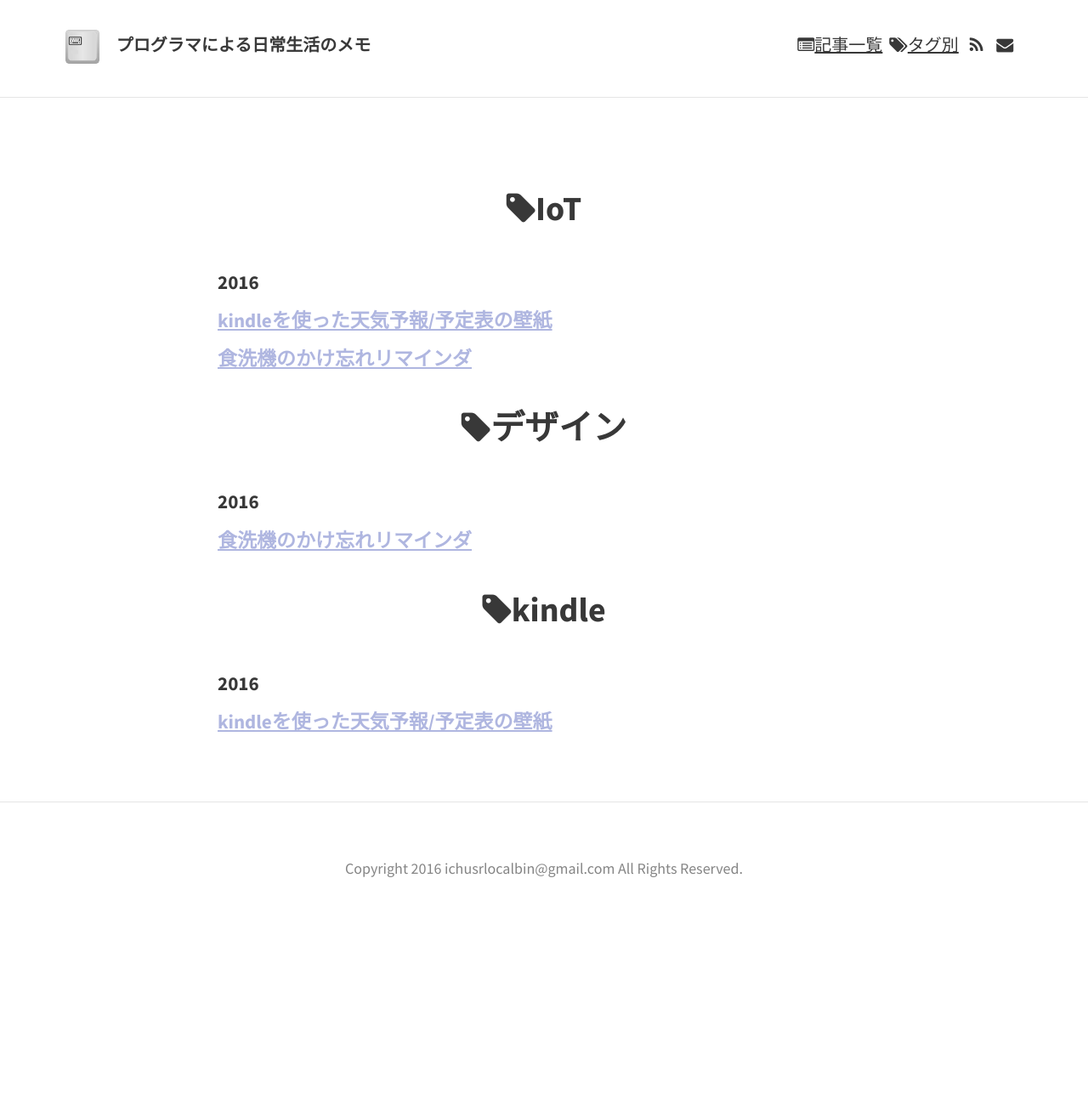
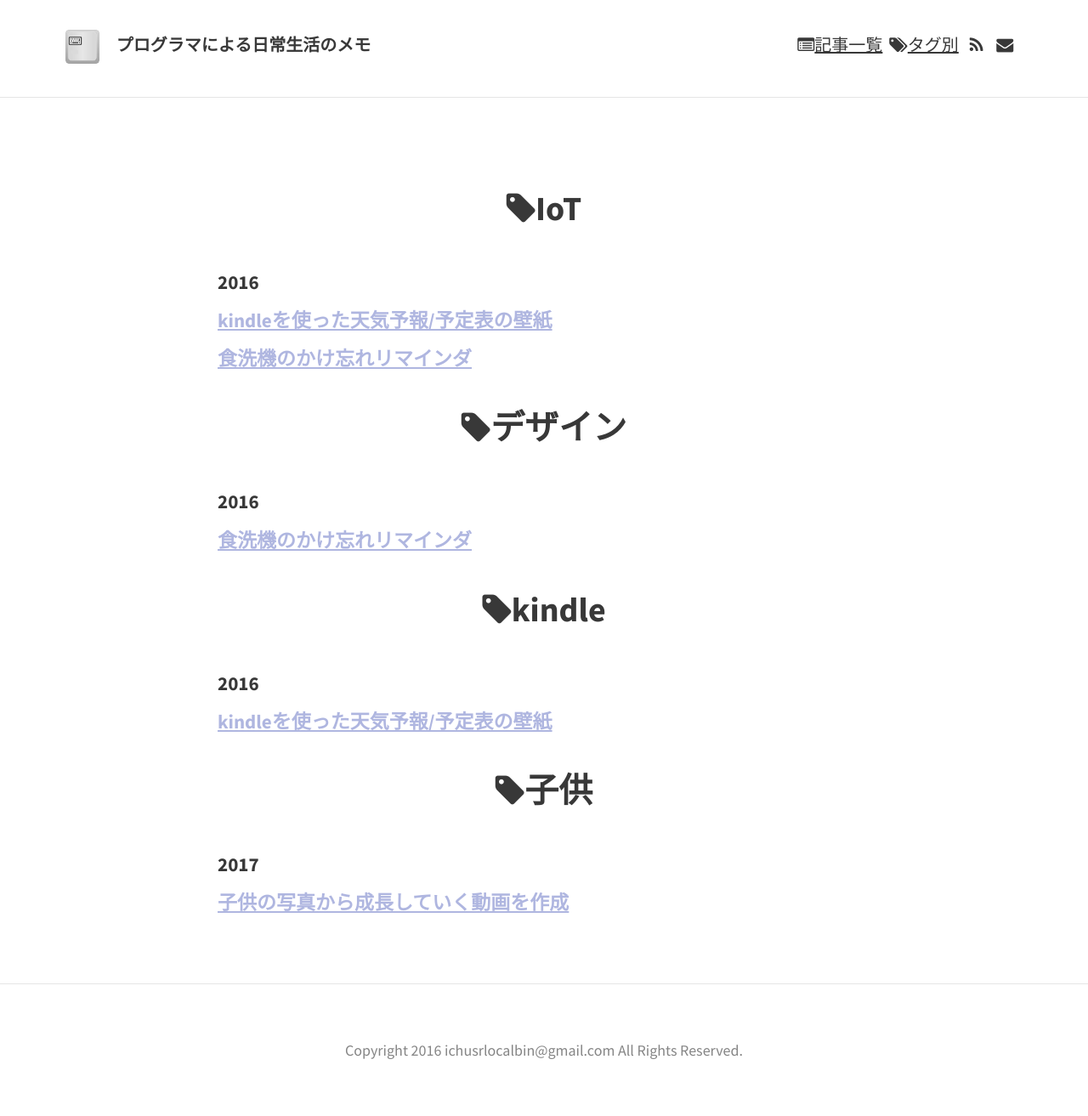
Before and after one commit to ichusrlocalbin/ichusrlocalbin.github.io, a Jekyll site: the page built from tag.md, in a window 1280 px wide. Shown: the whole page at 85% size. Built offline with Jekyll 4.4.1, drawn with Linux system fonts in a browser that asks for light colours; nearby versions of some CDN libraries; before the commit the page ends 1099 px from its top, so only the background shows below that; some of the changed lines change nothing that is shown.

Commit message:
child's growth

```diff
--- /dev/null
+++ b/_posts/2017-03-22-childs-growth.md
@@ -0,0 +1,28 @@
+---
+layout: post
+title: 子供の写真から成長していく動画を作成
+tags: [子供]
+---
+
+## what's this?
+
+子供の写真を入力すると次の動画を作成するソフトウェアです。
+
+1. 顔の位置を固定し、顔が成長していく
+   [![Demo Face](https://raw.githubusercontent.com/wiki/knjcode/growthviz/samples/mosaic_face.gif)](https://raw.githubusercontent.com/wiki/knjcode/growthviz/samples/mosaic_face.mp4)
+2. 身長の大きさに合わせて、全体像で成長していく
+   [![Demo Body](https://raw.githubusercontent.com/wiki/knjcode/growthviz/samples/mosaic_body.gif)](https://raw.githubusercontent.com/wiki/knjcode/growthviz/samples/mosaic_body.mp4)
+
+子供の写真を選ぶ時間が一番楽しい時間となると思います。ぜひ試して、感想をお聞かせください :)
+
+* [growthviz](https://github.com/knjcode/growthviz)
+
+## つくろうと思った背景
+
+* 子供の写真はたくさん取るけど見直す機会があまりない
+* 自分の結婚式で妻のスライドを手作業で作ったことあった(結構好評でした)
+* 社内ハッカソンがあったので同僚と作った(ソフトウェアは家で作った)
+
+## その他
+
+* オープンソース(MITライセンス)で公開しているので、誰かWebサービス化して欲しいなぁ(他力本願)
--- a/tag.md
+++ b/tag.md
@@ -1,6 +1,6 @@
 ---
 layout:    tag
 title:     tag
-tags: [ "IoT", "デザイン", "kindle" ]
+tags: [ "IoT", "デザイン", "kindle", "子供" ]
 permalink: tag/
 ---
```
